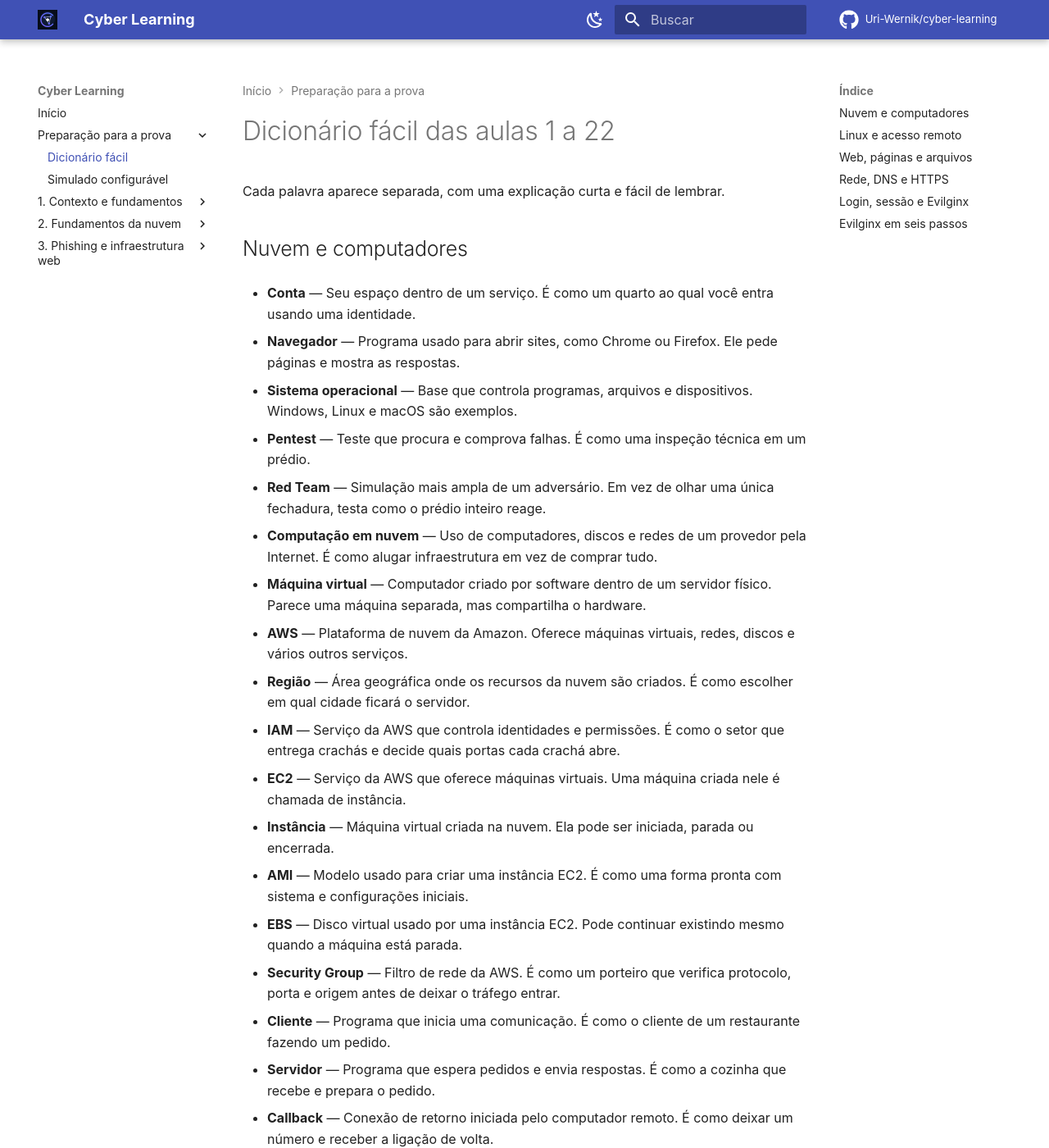
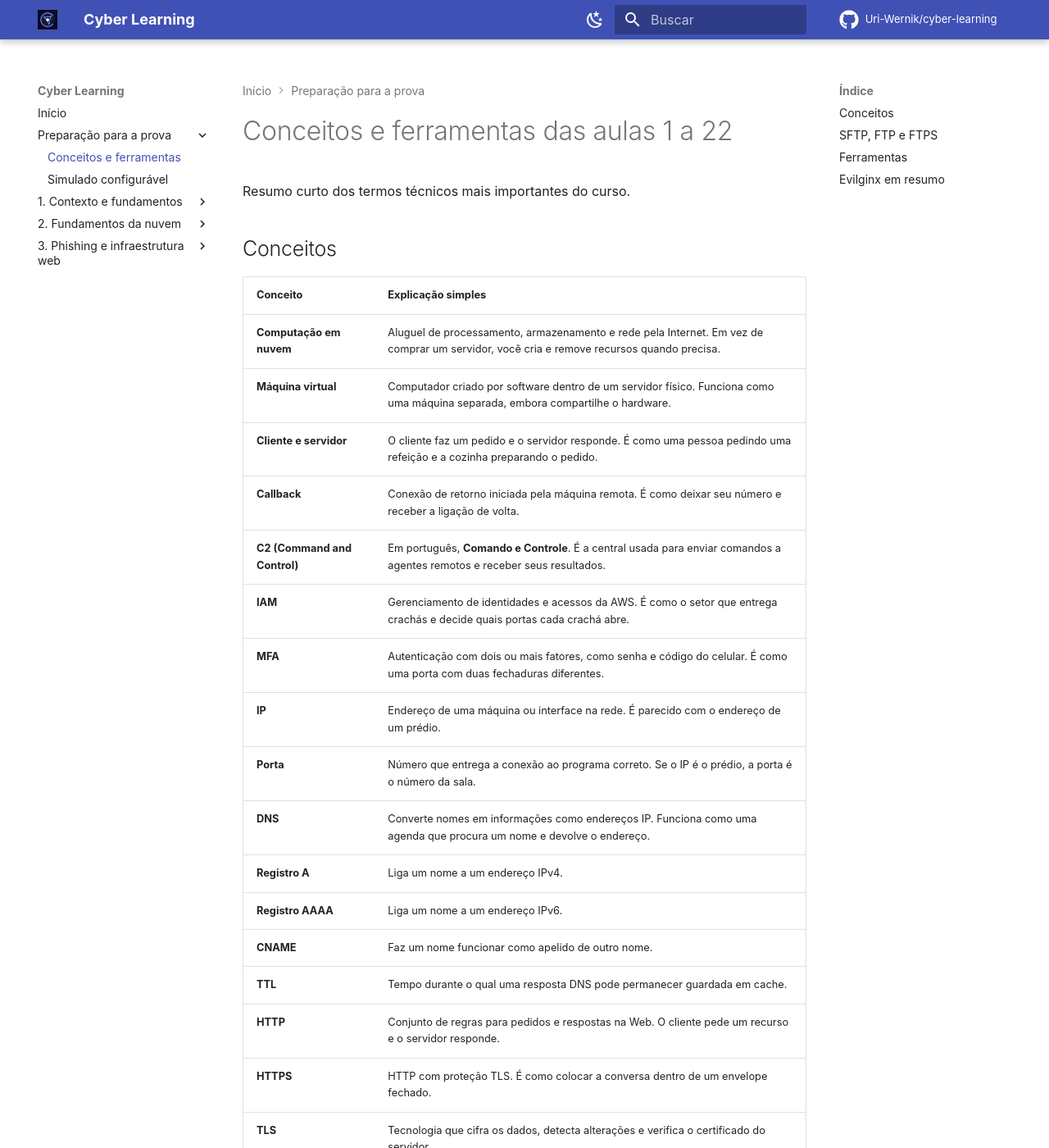
Before and after one commit to Uri-Wernik/cyber-learning, an MkDocs documentation site: the page built from Cloud-Based Hacking/04-preparacao-para-prova/01-guia-de-estudo.md, in a window 1280 px wide and 1400 px high. Shown: the whole window at 82% size. Built offline with MkDocs 1.6.1 and Material for MkDocs 9.7.7, drawn with Linux system fonts in a browser that asks for light colours; some of the changed text lies outside the part shown.

Commit message:
docs: condense concepts into tables
Co-authored-by: Copilot <223556219+Copilot@users.noreply.github.com>

```diff
--- a/Cloud-Based Hacking/04-preparacao-para-prova/01-guia-de-estudo.md
+++ b/Cloud-Based Hacking/04-preparacao-para-prova/01-guia-de-estudo.md
@@ -1,228 +1,77 @@
-# Dicionário fácil das aulas 1 a 22
+# Conceitos e ferramentas das aulas 1 a 22
 
-Cada palavra aparece separada, com uma explicação curta e fácil de lembrar.
+Resumo curto dos termos técnicos mais importantes do curso.
 
-## Nuvem e computadores
+## Conceitos
 
-- **Conta** — Seu espaço dentro de um serviço. É como um quarto ao qual você entra usando uma identidade.
+| Conceito | Explicação simples |
+|---|---|
+| **Computação em nuvem** | Aluguel de processamento, armazenamento e rede pela Internet. Em vez de comprar um servidor, você cria e remove recursos quando precisa. |
+| **Máquina virtual** | Computador criado por software dentro de um servidor físico. Funciona como uma máquina separada, embora compartilhe o hardware. |
+| **Cliente e servidor** | O cliente faz um pedido e o servidor responde. É como uma pessoa pedindo uma refeição e a cozinha preparando o pedido. |
+| **Callback** | Conexão de retorno iniciada pela máquina remota. É como deixar seu número e receber a ligação de volta. |
+| **C2 (Command and Control)** | Em português, **Comando e Controle**. É a central usada para enviar comandos a agentes remotos e receber seus resultados. |
+| **IAM** | Gerenciamento de identidades e acessos da AWS. É como o setor que entrega crachás e decide quais portas cada crachá abre. |
+| **MFA** | Autenticação com dois ou mais fatores, como senha e código do celular. É como uma porta com duas fechaduras diferentes. |
+| **IP** | Endereço de uma máquina ou interface na rede. É parecido com o endereço de um prédio. |
+| **Porta** | Número que entrega a conexão ao programa correto. Se o IP é o prédio, a porta é o número da sala. |
+| <span id="dns"></span>**DNS** | Converte nomes em informações como endereços IP. Funciona como uma agenda que procura um nome e devolve o endereço. |
+| **Registro A** | Liga um nome a um endereço IPv4. |
+| **Registro AAAA** | Liga um nome a um endereço IPv6. |
+| **CNAME** | Faz um nome funcionar como apelido de outro nome. |
+| **TTL** | Tempo durante o qual uma resposta DNS pode permanecer guardada em cache. |
+| **HTTP** | Conjunto de regras para pedidos e respostas na Web. O cliente pede um recurso e o servidor responde. |
+| <span id="https"></span>**HTTPS** | HTTP com proteção TLS. É como colocar a conversa dentro de um envelope fechado. |
+| **TLS** | Tecnologia que cifra os dados, detecta alterações e verifica o certificado do servidor. |
+| **Certificado TLS** | Documento digital que liga um nome a uma chave pública. É a identidade apresentada pelo servidor. |
+| **Autenticação** | Confirma quem é o usuário. Responde à pergunta: "quem é você?". |
+| **Autorização** | Decide o que o usuário pode fazer. Responde à pergunta: "onde você pode entrar?". |
+| **Cookie** | Pequeno dado que um site pede para o navegador guardar e devolver depois. |
+| **Sessão** | Estado que mantém o usuário reconhecido após o login. |
+| <span id="token-de-sessao"></span>**Token de sessão** | Segredo que representa um login concluído. É como uma pulseira de acesso: enquanto for aceita, não é preciso repetir o login. |
+| **Proxy reverso** | Intermediário que recebe pedidos antes do servidor e os encaminha. É como uma recepção entre o visitante e o escritório. |
+| **AiTM** | Sigla de *Adversary-in-the-Middle*. O intermediário mantém uma conexão com cada lado e repassa as mensagens entre eles. |
+| **Phishlet** | Arquivo de regras que informa ao Evilginx quais hosts, caminhos e cookies pertencem a um fluxo. |
+| <span id="session-replay"></span>**Session replay** | Reutilização de um token válido em outro cliente. É como tentar entrar usando uma pulseira de acesso que ainda não expirou. |
 
-- **Navegador** — Programa usado para abrir sites, como Chrome ou Firefox. Ele pede páginas e mostra as respostas.
+## SFTP, FTP e FTPS
 
-- **Sistema operacional** — Base que controla programas, arquivos e dispositivos. Windows, Linux e macOS são exemplos.
+| Protocolo | Como funciona |
+|---|---|
+| **FTP** | Protocolo próprio para transferir arquivos. Não possui criptografia nativa. |
+| **FTPS** | É o FTP protegido com TLS. Mantém o funcionamento do FTP, mas cifra a comunicação. |
+| **SFTP** | Protocolo de arquivos que funciona dentro do SSH, normalmente na porta `22`. Apesar do nome, não é FTP com SSH. |
 
-- **Pentest** — Teste que procura e comprova falhas. É como uma inspeção técnica em um prédio.
+## Ferramentas
 
-- **Red Team** — Simulação mais ampla de um adversário. Em vez de olhar uma única fechadura, testa como o prédio inteiro reage.
+| Ferramenta | Para que serve |
+|---|---|
+| **AWS Console** | Painel web usado para criar e administrar recursos da AWS. |
+| **EC2** | Serviço da AWS que executa máquinas virtuais chamadas instâncias. |
+| **AMI** | Modelo usado para criar uma instância EC2 com um sistema inicial. |
+| **EBS** | Disco virtual usado pelas instâncias EC2. |
+| **Security Group** | Porteiro da rede da AWS: permite ou bloqueia tráfego conforme protocolo, porta e origem. |
+| **Kali Linux** | Distribuição Linux que reúne ferramentas de redes e segurança. |
+| <span id="ssh"></span>**SSH / OpenSSH** | Permite controlar outro computador por um canal criptografado. É como um controle remoto dentro de um túnel protegido. |
+| **FileZilla** | Programa gráfico para enviar e baixar arquivos. No curso, ele usa SFTP para falar com o servidor. |
+| <span id="apache"></span>**Apache** | Servidor web. É como um garçom: recebe o pedido, busca a página ou chama o PHP e entrega a resposta. |
+| **PHP** | Linguagem executada no servidor para receber dados, aplicar regras e produzir respostas. |
+| **APT** | Gerenciador de pacotes que instala programas no Debian e no Kali. É como uma loja de aplicativos do terminal. |
+| **systemctl** | Inicia, para e consulta serviços do Linux. É como um painel de liga e desliga. |
+| **ss** | Mostra conexões e portas em escuta no Linux. |
+| **curl** | Envia requisições e mostra respostas, sendo útil para testar HTTP e HTTPS pelo terminal. |
+| **chown** | Altera o usuário e o grupo proprietários de um arquivo ou diretório. |
+| **dig / Resolve-DnsName** | Consultam registros DNS no Linux e no Windows. |
+| **Let's Encrypt** | Autoridade certificadora que emite certificados TLS automaticamente. |
+| **ACME** | Protocolo que organiza a emissão e a renovação automática de certificados. |
+| <span id="certbot"></span>**Certbot** | Usa ACME para pedir certificados e pode configurar o Apache. É como um assistente que cuida da papelada do HTTPS. |
+| **Git** | Baixa código e controla suas versões. |
+| **Go** | Linguagem usada para desenvolver as versões atuais do Evilginx. |
+| **Make** | Executa as etapas de compilação definidas por um projeto. |
+| <span id="evilginx"></span>**Evilginx** | Framework de proxy reverso AiTM. Ele encaminha um login em tempo real e pode observar credenciais e o token criado após o MFA. |
 
-- **Computação em nuvem** — Uso de computadores, discos e redes de um provedor pela Internet. É como alugar infraestrutura em vez de comprar tudo.
+## Evilginx em resumo
 
-- **Máquina virtual** — Computador criado por software dentro de um servidor físico. Parece uma máquina separada, mas compartilha o hardware.
-
-- **AWS** — Plataforma de nuvem da Amazon. Oferece máquinas virtuais, redes, discos e vários outros serviços.
-
-- **Região** — Área geográfica onde os recursos da nuvem são criados. É como escolher em qual cidade ficará o servidor.
-
-- **IAM** — Serviço da AWS que controla identidades e permissões. É como o setor que entrega crachás e decide quais portas cada crachá abre.
-
-- **EC2** — Serviço da AWS que oferece máquinas virtuais. Uma máquina criada nele é chamada de instância.
-
-- **Instância** — Máquina virtual criada na nuvem. Ela pode ser iniciada, parada ou encerrada.
-
-- **AMI** — Modelo usado para criar uma instância EC2. É como uma forma pronta com sistema e configurações iniciais.
-
-- **EBS** — Disco virtual usado por uma instância EC2. Pode continuar existindo mesmo quando a máquina está parada.
-
-- **Security Group** — Filtro de rede da AWS. É como um porteiro que verifica protocolo, porta e origem antes de deixar o tráfego entrar.
-
-- **Cliente** — Programa que inicia uma comunicação. É como o cliente de um restaurante fazendo um pedido.
-
-- **Servidor** — Programa que espera pedidos e envia respostas. É como a cozinha que recebe e prepara o pedido.
-
-- **Callback** — Conexão de retorno iniciada pelo computador remoto. É como deixar um número e receber a ligação de volta.
-
-- **C2** — Sistema de comando e controle que recebe conexões e envia tarefas para agentes remotos. É como uma central de controle.
-
-## Linux e acesso remoto
-
-- **Kali Linux** — Distribuição Linux com ferramentas de redes e segurança já organizadas.
-
-- **Terminal** — Janela usada para escrever comandos e ver seus resultados. É um painel de controle por texto.
-
-- **CLI** — Forma de usar um programa digitando comandos, em vez de clicar em botões.
-
-- **Shell** — Programa que lê o comando e pede ao sistema para executá-lo. É como um intérprete entre você e o Linux.
-
-- **Bash** — Uma das shells mais usadas no Linux.
-
-- **Comando** — Instrução dada ao sistema. Pode conter opções e um alvo sobre o qual trabalhar.
-
-- **Caminho** — Endereço de um arquivo ou pasta dentro do sistema.
-
-- **Root do sistema** — Diretório `/`, onde começa toda a árvore de arquivos do Linux.
-
-- **Usuário root** — Conta administrativa do Linux. Possui acesso muito maior que um usuário comum.
-
-- **Permissão** — Regra que decide quem pode ler, escrever ou executar um arquivo. É como a chave de uma sala.
-
-- <span id="ssh"></span>**SSH** — Protocolo para controlar outro computador por um canal criptografado. É como um controle remoto dentro de um túnel protegido.
-
-- **sshd** — Programa que fica no computador remoto esperando conexões SSH.
-
-- **Chave pública** — Parte que pode ficar no servidor para reconhecer uma identidade.
-
-- **Chave privada** — Parte secreta que fica com o usuário e prova que ele possui a chave correta.
-
-- **Fingerprint** — Resumo curto da chave do servidor. Funciona como a impressão digital usada para conferir sua identidade.
-
-- **APT** — Gerenciador de pacotes do Debian e do Kali. É parecido com uma loja de aplicativos usada pelo terminal.
-
-- **systemctl** — Ferramenta que inicia, para e consulta serviços do Linux. É como um painel de liga e desliga.
-
-- **ss** — Ferramenta que mostra conexões e portas em escuta. É como olhar quais portas do prédio estão abertas.
-
-- **curl** — Cliente que envia requisições e mostra respostas. É útil para testar um site sem precisar da interface do navegador.
-
-- **chown** — Comando que troca o proprietário de um arquivo ou pasta. É como alterar o nome no documento de posse.
-
-## Web, páginas e arquivos
-
-- **Phishing** — Mensagem ou página criada para induzir uma pessoa a realizar uma ação.
-
-- **Exploit** — Código que aproveita uma falha de software para produzir um comportamento não esperado.
-
-- **Malware** — Programa criado para executar ações prejudiciais ou indesejadas em um dispositivo.
-
-- <span id="http"></span>**HTTP** — Linguagem de pedidos e respostas usada na Web. O navegador pede um recurso e o servidor responde.
-
-- <span id="apache"></span>**Apache** — Programa que entrega sites. Pense nele como um garçom: recebe o pedido do navegador, busca a página e leva a resposta.
-
-- **Document root** — Pasta que o Apache usa como ponto inicial para encontrar os arquivos publicados.
-
-- **HTML** — Estrutura da página. É como o esqueleto que organiza títulos, textos, imagens e formulários.
-
-- **CSS** — Aparência da página. Controla cores, tamanhos e posições.
-
-- **JavaScript** — Comportamento da página. Pode reagir a cliques, mudar elementos e enviar dados.
-
-- **DOM** — Versão da página que o navegador mantém na memória. JavaScript pode modificá-la depois que o HTML chega.
-
-- **Formulário** — Conjunto de campos usado para receber dados e enviá-los a um destino.
-
-- **POST** — Método HTTP usado para enviar dados no corpo de uma requisição.
-
-- **PHP** — Linguagem executada no servidor. Ela recebe dados, executa regras e gera uma resposta para o navegador.
-
-- **`$_POST`** — Área do PHP onde ficam os campos recebidos por uma requisição POST.
-
-- **`fopen`** — Função do PHP que tenta abrir um arquivo.
-
-- **`fwrite`** — Função do PHP que tenta escrever dados no arquivo aberto.
-
-- **`fclose`** — Função do PHP que fecha o arquivo depois do uso.
-
-- **FileZilla** — Programa gráfico para transferir arquivos. Um lado mostra o computador local e o outro mostra o remoto.
-
-- **FTP** — Protocolo antigo de transferência de arquivos sem criptografia nativa.
-
-- **FTPS** — FTP protegido com TLS.
-
-- **SFTP** — Protocolo de transferência que funciona dentro do SSH. É como levar arquivos pelo mesmo túnel protegido do acesso remoto.
-
-## Rede, DNS e HTTPS
-
-- **Protocolo** — Conjunto de regras que dois programas seguem para conseguir conversar.
-
-- **IP** — Endereço de uma interface na rede. É parecido com o endereço de um prédio.
-
-- **Domínio** — Nome fácil de lembrar, como `example.com`, usado no lugar de decorar um IP.
-
-- **URL** — Endereço completo de um recurso. É como informar rua, prédio e sala, tudo junto.
-
-- **Porta** — Número que leva a conexão ao programa correto. Se o IP é o prédio, a porta é o número da sala.
-
-- <span id="dns"></span>**DNS** — Sistema que encontra dados de um domínio. É como uma agenda que procura um nome e devolve seu endereço IP.
-
-- **Resolvedor DNS** — Servidor que procura a resposta DNS em nome do computador.
-
-- **DNS autoritativo** — Servidor que guarda a resposta oficial de um domínio.
-
-- **Registro A** — Registro DNS que liga um nome a um endereço IPv4.
-
-- **Registro AAAA** — Registro DNS que liga um nome a um endereço IPv6.
-
-- **CNAME** — Registro DNS que faz um nome funcionar como apelido de outro nome.
-
-- **TTL** — Tempo durante o qual uma resposta DNS pode ficar guardada em cache.
-
-- **Cache** — Cópia temporária de uma resposta usada para evitar buscar a mesma informação novamente.
-
-- <span id="https"></span>**HTTPS** — HTTP com proteção. É como enviar a conversa dentro de um envelope fechado.
-
-- <span id="tls"></span>**TLS** — Tecnologia que cria a proteção usada pelo HTTPS. Ela combina certificado, chaves e criptografia.
-
-- **Handshake TLS** — Conversa inicial em que navegador e servidor escolhem a proteção e criam chaves para aquela sessão.
-
-- **Criptografia** — Transformação que deixa os dados ilegíveis para quem não possui a chave correta.
-
-- **Certificado TLS** — Documento digital que liga um domínio a uma chave pública. É como a identidade apresentada pelo servidor.
-
-- **Autoridade certificadora** — Organização que verifica o controle do domínio e assina o certificado. Funciona como um cartório digital.
-
-- **Let's Encrypt** — Autoridade certificadora que emite certificados TLS de forma automatizada.
-
-- **ACME** — Protocolo que define a conversa automática para pedir, validar e renovar certificados.
-
-- <span id="certbot"></span>**Certbot** — Programa que usa ACME para pedir um certificado e pode configurar o Apache. É como um assistente que cuida da papelada do HTTPS.
-
-- **HTTP-01** — Teste no qual a autoridade busca um código temporário pelo domínio usando HTTP na porta 80.
-
-## Login, sessão e Evilginx
-
-- **Autenticação** — Processo que confirma a identidade do usuário. É a pergunta: "quem é você?".
-
-- **Autorização** — Regra que decide o que o usuário pode fazer. É a pergunta: "onde você pode entrar?".
-
-- **MFA** — Login que exige dois ou mais tipos de prova, como senha e código do celular. É como uma porta com duas fechaduras diferentes.
-
-- **Cookie** — Pequeno dado que o navegador guarda para um site. É como um bilhete que o site pede para ver novamente.
-
-- **Sessão** — Estado que mantém o usuário reconhecido depois do login.
-
-- <span id="token-de-sessao"></span>**Token de sessão** — Valor secreto que representa um login já concluído. É como uma pulseira entregue depois da entrada: enquanto for aceita, não é preciso mostrar os documentos novamente.
-
-- **Proxy** — Programa que recebe uma comunicação e a encaminha para outro destino. É um intermediário.
-
-- **Proxy reverso** — Proxy que fica na frente de um servidor e recebe os pedidos antes dele. É como uma recepção entre o visitante e o escritório.
-
-- **AiTM** — Intermediário ativo entre duas partes. Ele mantém uma conversa com cada lado e encaminha as mensagens.
-
-- <span id="evilginx"></span>**Evilginx** — Framework que usa um proxy reverso AiTM para intermediar um login web em tempo real.
-
-- **Phishlet** — Arquivo de regras que explica ao Evilginx quais hosts, caminhos e cookies fazem parte de um fluxo.
-
-- **Lure** — Link criado para conduzir o navegador a um fluxo configurado no proxy.
-
-- <span id="session-replay"></span>**Session replay** — Reutilização de um token válido em outro cliente. É como alguém tentar entrar usando uma pulseira de acesso que ainda não expirou.
-
-- **Passkey** — Credencial criptográfica criada para um serviço específico. Ela não envia uma senha reutilizável.
-
-- **WebAuthn** — Padrão que liga a autenticação ao domínio correto. Uma página parecida não recebe uma confirmação válida para o domínio verdadeiro.
-
-- **Git** — Ferramenta que baixa e controla versões de código.
-
-- **Go** — Linguagem usada para desenvolver as versões atuais do Evilginx.
-
-- **Make** — Ferramenta que executa as etapas de compilação definidas por um projeto.
-
-## Evilginx em seis passos
-
-1. O navegador abre o domínio do proxy.
-2. O proxy abre outra conexão com a aplicação.
-3. A página passa pelo proxy até o navegador.
-4. As respostas do navegador voltam pelo proxy.
-5. Depois do login e do MFA, a aplicação cria um token de sessão.
-6. Como o token atravessa o proxy, ele pode ser observado e reutilizado enquanto ainda for aceito.
-
-O Evilginx não quebra a criptografia do MFA. Ele intermedeia o login verdadeiro e observa a sessão criada **depois** da verificação.
+O Evilginx fica entre o cliente e a aplicação, mantendo uma conexão com cada lado. Ele não quebra o MFA: encaminha o login verdadeiro e pode observar o token de sessão emitido **depois** que o MFA foi aceito.
 
 [Abrir o simulado das 22 aulas :material-arrow-right:](../quiz.md){ .md-button .md-button--primary }
--- a/mkdocs.yml
+++ b/mkdocs.yml
@@ -88,7 +88,7 @@ extra:
 nav:
   - Início: index.md
   - Preparação para a prova:
-      - Dicionário fácil: 04-preparacao-para-prova/01-guia-de-estudo.md
+      - Conceitos e ferramentas: 04-preparacao-para-prova/01-guia-de-estudo.md
       - Simulado configurável: quiz.md
   - 1. Contexto e fundamentos:
       - 1. Visão geral do curso: 01-introduction-to-cloud-computing-for-hackers/01-teaser.md
```
Also changed, not shown: Cloud-Based Hacking/index.md (+1 -1 lines), 1 other file.
